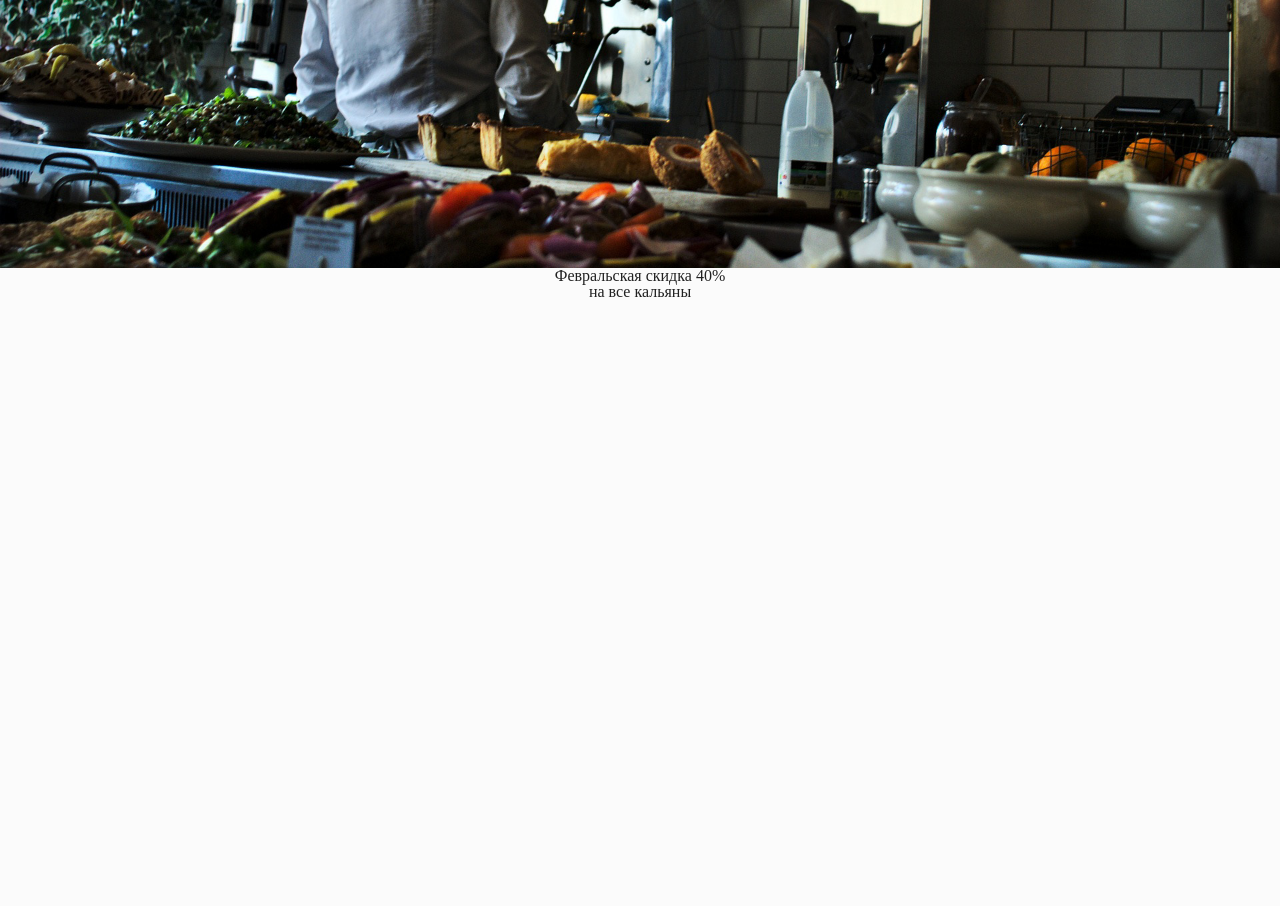
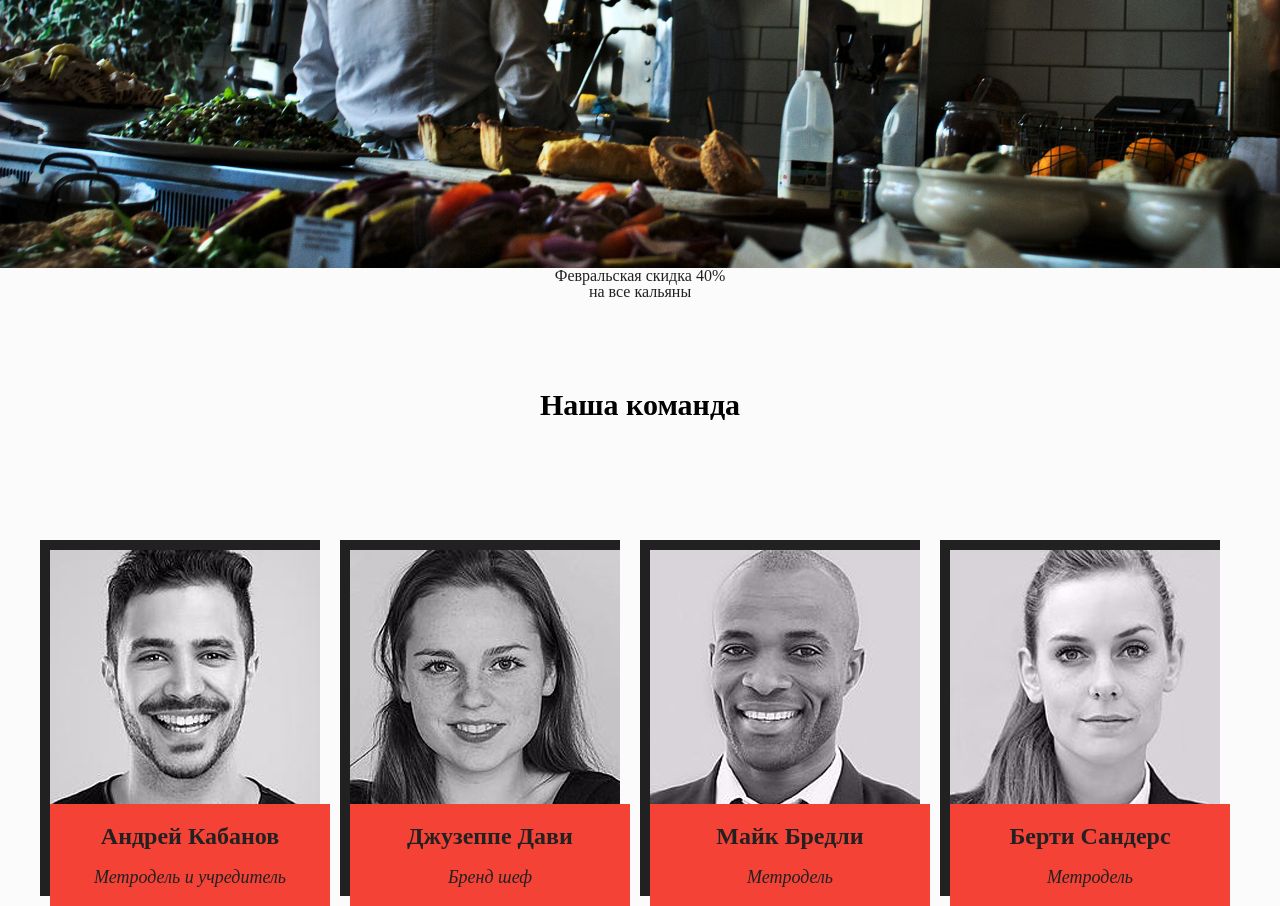
Before and after one commit to ok2ju/agr, a website: page src/index.html in a window 1280 px wide. Shown: the part 4765-5671 px from the top of the page. Before the commit the page ends 5065 px from the top, so only its background shows below. Drawn offline with Linux system fonts and the light colour scheme.

Commit message:
add team section

```diff
--- a/src/index.html
+++ b/src/index.html
@@ -304,6 +304,54 @@
   </section>
   <!-- End Advices -->
 
+  <!-- Team -->
+  <section class="team">
+    <header class="team__header">
+      <div class="team__header-inner">
+        <h1 class="team__title">Наша команда</h1>
+      </div>
+    </header>
+    <article class="team__body">
+      <div class="column team-member">
+        <figure>
+          <img src="img/team/1.jpg" alt="" />
+          <figcaption class="team-member__info">
+            <h2 class="team-member__info-name">Андрей Кабанов</h2>
+            <span class="team-member__info-desc">Метродель и учредитель</span>
+          </figcaption>
+        </figure>
+      </div>
+      <div class="column team-member">
+        <figure>
+          <img src="img/team/2.jpg" alt="" />
+          <figcaption class="team-member__info">
+            <h2 class="team-member__info-name">Джузеппе Дави</h2>
+            <span class="team-member__info-desc">Бренд шеф</span>
+          </figcaption>
+        </figure>
+      </div>
+      <div class="column team-member">
+        <figure>
+          <img src="img/team/3.jpg" alt="" />
+          <figcaption class="team-member__info">
+            <h2 class="team-member__info-name">Майк Бредли</h2>
+            <span class="team-member__info-desc">Метродель</span>
+          </figcaption>
+        </figure>
+      </div>
+      <div class="column team-member">
+        <figure>
+          <img src="img/team/4.jpg" alt="" />
+          <figcaption class="team-member__info">
+            <h2 class="team-member__info-name">Берти Сандерс</h2>
+            <span class="team-member__info-desc">Метродель</span>
+          </figcaption>
+        </figure>
+      </div>
+    </article>
+  </section>
+  <!-- End Team -->
+
   <script src="js/vendor/jquery-2.2.1.min.js"></script>
   <script src="js/vendor/slick.min.js"></script>
   <script src="js/main.js"></script>
--- a/src/sass/module/_index.scss
+++ b/src/sass/module/_index.scss
@@ -8,3 +8,4 @@
 @import 'events-slider';
 @import 'news';
 @import 'advices';
+@import 'team';
--- /dev/null
+++ b/src/sass/module/_team.scss
@@ -0,0 +1,63 @@
+.team__header {
+  @include container;
+  padding: 90px 0;
+}
+
+.team__header-inner {
+  @include span(4);
+  float: none;
+  margin: 0 auto;
+}
+
+.team__title {
+  font-family: $primary-font;
+  font-weight: 600;
+  font-size: 3rem;
+  color: #000;
+  text-align: center;
+  margin-bottom: 40px;
+}
+
+.team__text {
+  font-family: $primary-font;
+  font-size: 1.8rem;
+  color: #000;
+  line-height: 27px;
+  text-align: center;
+}
+
+.team__body {
+  @include container;
+  @include clearfix;
+}
+
+.team {
+  .column {
+    @include span(3);
+  }
+}
+
+.team-member {
+  figure {
+    box-shadow: -10px -10px 0 0;
+  }
+}
+
+.team-member__info {
+  background: #f44336;
+  padding: 20px 0;
+  text-align: center;
+}
+
+.team-member__info-name {
+  font-family: $primary-font;
+  font-size: 2.4rem;
+  font-weight: bold;
+  margin-bottom: 20px;
+}
+
+.team-member__info-desc {
+  font-family: $primary-font;
+  font-size: 1.8rem;
+  font-style: italic;
+}
```
Also changed, not shown: src/css/style.css, src/img/team/1.jpg (added), src/img/team/2.jpg (added), src/img/team/3.jpg (added), src/img/team/4.jpg (added), 1 other file.
